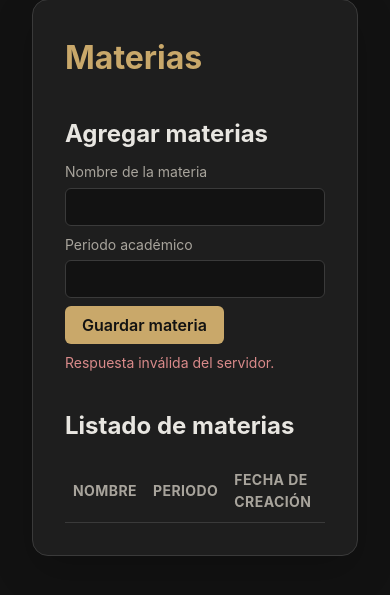
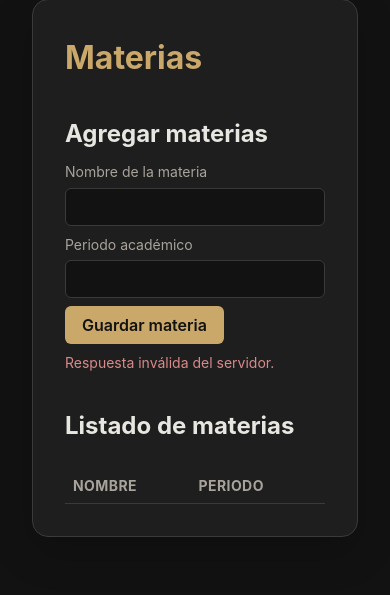
Before and after one commit to itsmanuc16/StudentHub, a PHP site: page /pages/materias.html in a window 390 px wide. Shown: the part 222-817 px from the top of the page. Run offline with PHP 8.4, Linux system fonts and the light colour scheme; lists and menus that the app fills with data are empty.

Commit message:
Responsive

```diff
--- a/frontend/css/components.css
+++ b/frontend/css/components.css
@@ -169,3 +169,28 @@ button.interruptor-tema {
     transform: translateX(24px);
     background-color: var(--color-crema);
 }
+
+/* Contenedor de scroll horizontal para tablas (protección universal)*/
+.tabla-contenedor {
+    width: 100%;
+    max-width: 100%;
+    overflow-x: auto;
+}
+
+/* Ajuste de legibilidad en móvil, solo para tablas compactas (Materias, Notas) */
+@media (max-width: 600px) {
+    .tabla-compacta table {
+        min-width: 520px;
+    }
+
+    .tabla-compacta th,
+    .tabla-compacta td {
+        padding: 6px 8px;
+        font-size: var(--tamano-pequeno);
+    }
+
+    .tabla-compacta th:first-child,
+    .tabla-compacta td:first-child {
+        white-space: nowrap;
+    }
+}
--- a/frontend/pages/materias.html
+++ b/frontend/pages/materias.html
@@ -54,6 +54,7 @@
 
         <section>
             <h2>Listado de materias</h2>
+            <div class="tabla-contenedor tabla-compacta">
                 <table>
                     <thead>
                         <tr>
@@ -64,6 +65,7 @@
                     </thead>
                     <tbody id="lista-materias"></tbody>
                 </table>
+            </div>
         </section>
     </main>
 
```
Lines whose indentation alone changed are shown as unchanged.
